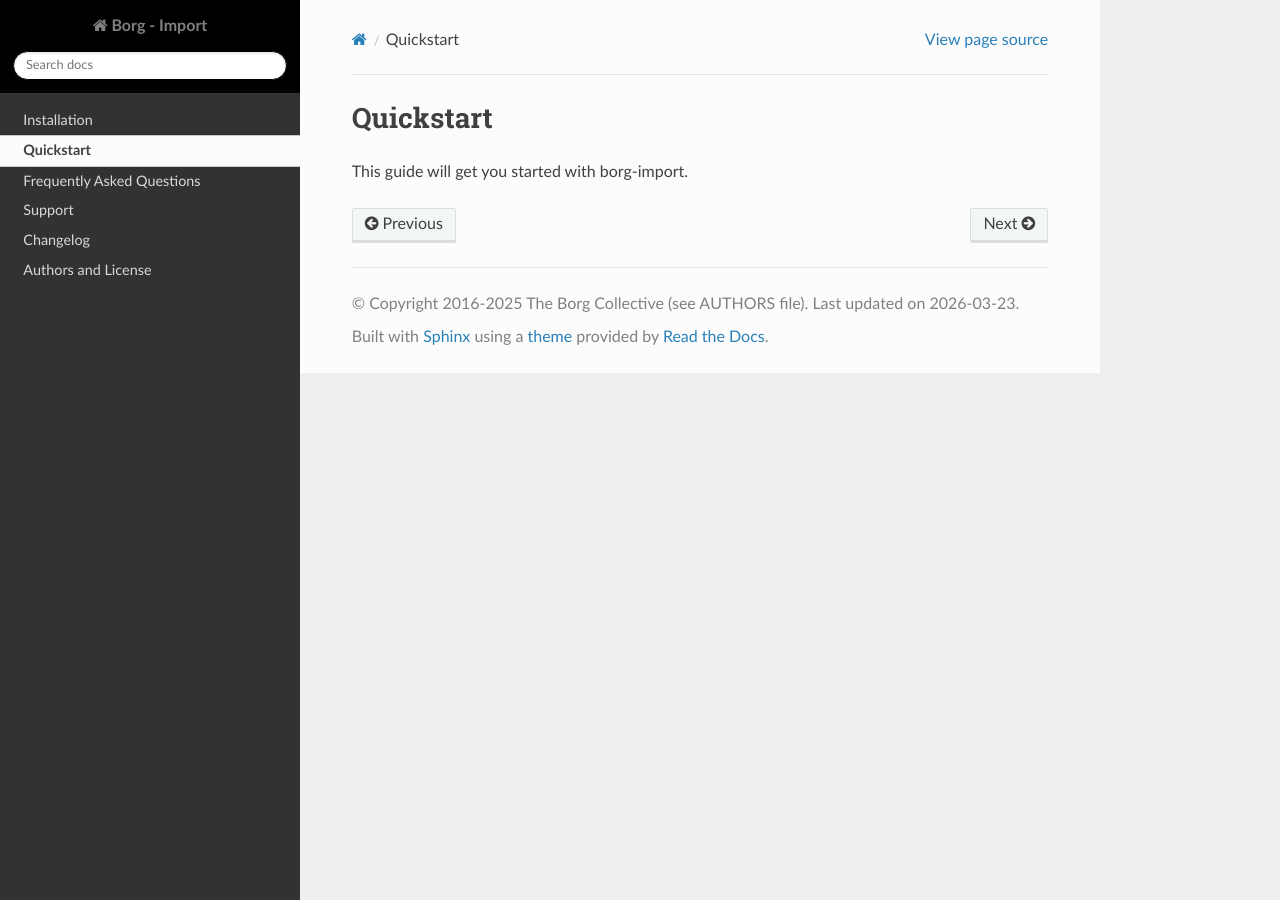
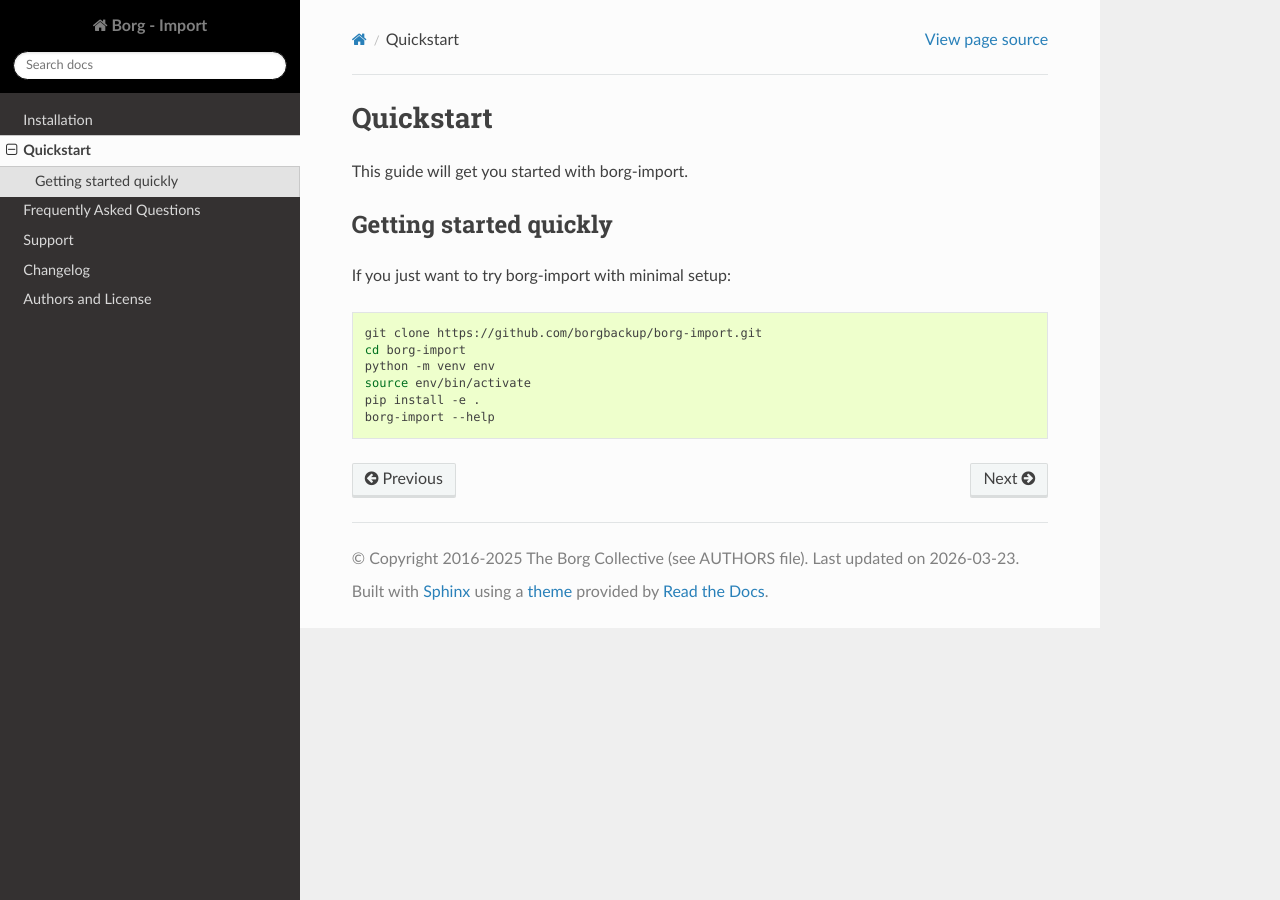
Before and after one commit to borgbackup/borg-import, a Sphinx documentation site: the page built from docs/quickstart.rst, in a window 1280 px wide. Built offline with Sphinx 7.4.7 and the Read the Docs theme 3.1.0, drawn with Linux system fonts in a browser that asks for light colours; pages that are not in the unit, such as notebooks, are missing from menus.

Commit message:
docs: add minimal getting started example to quickstart

```diff
--- a/docs/quickstart.rst
+++ b/docs/quickstart.rst
@@ -6,3 +6,17 @@ Quickstart
 ==========
 
 This guide will get you started with borg-import.
+
+Getting started quickly
+-----------------------
+
+If you just want to try borg-import with minimal setup:
+
+::
+
+    git clone https://github.com/borgbackup/borg-import.git
+    cd borg-import
+    python -m venv env
+    source env/bin/activate
+    pip install -e .
+    borg-import --help
```
